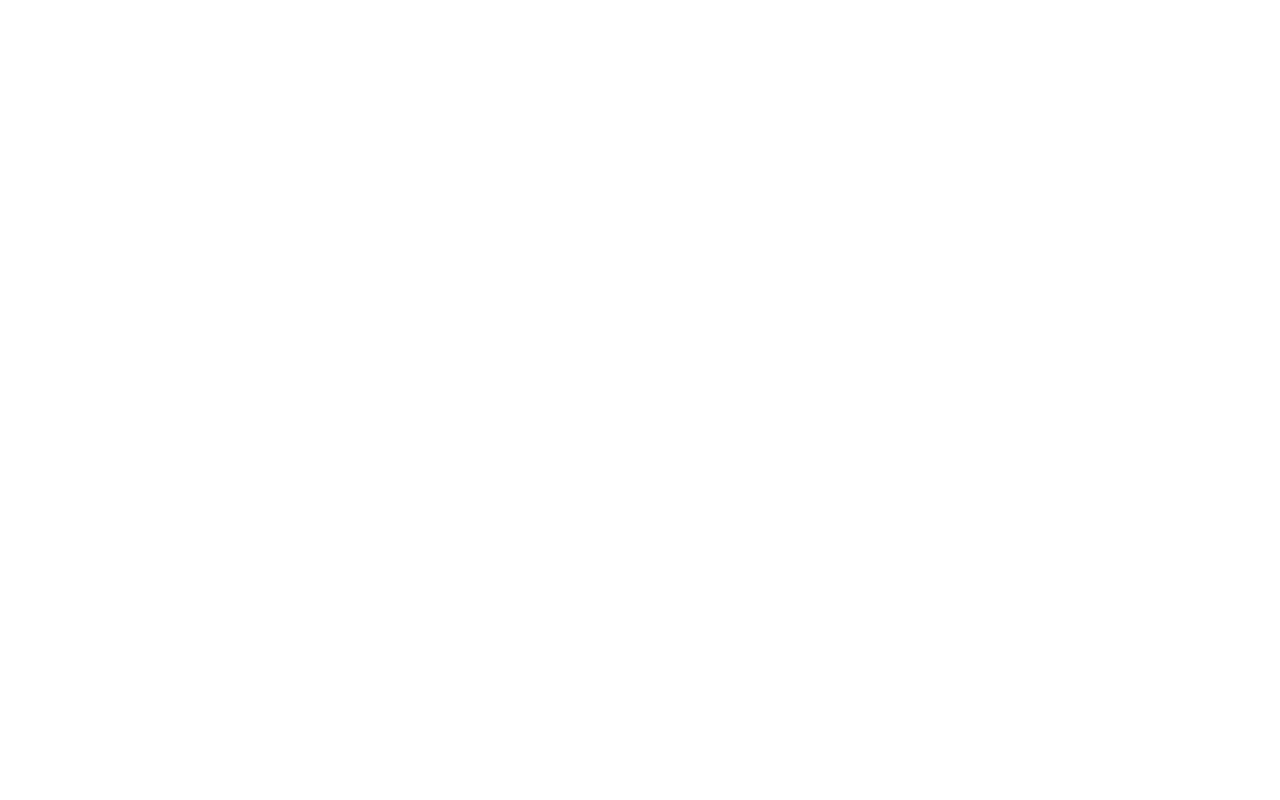
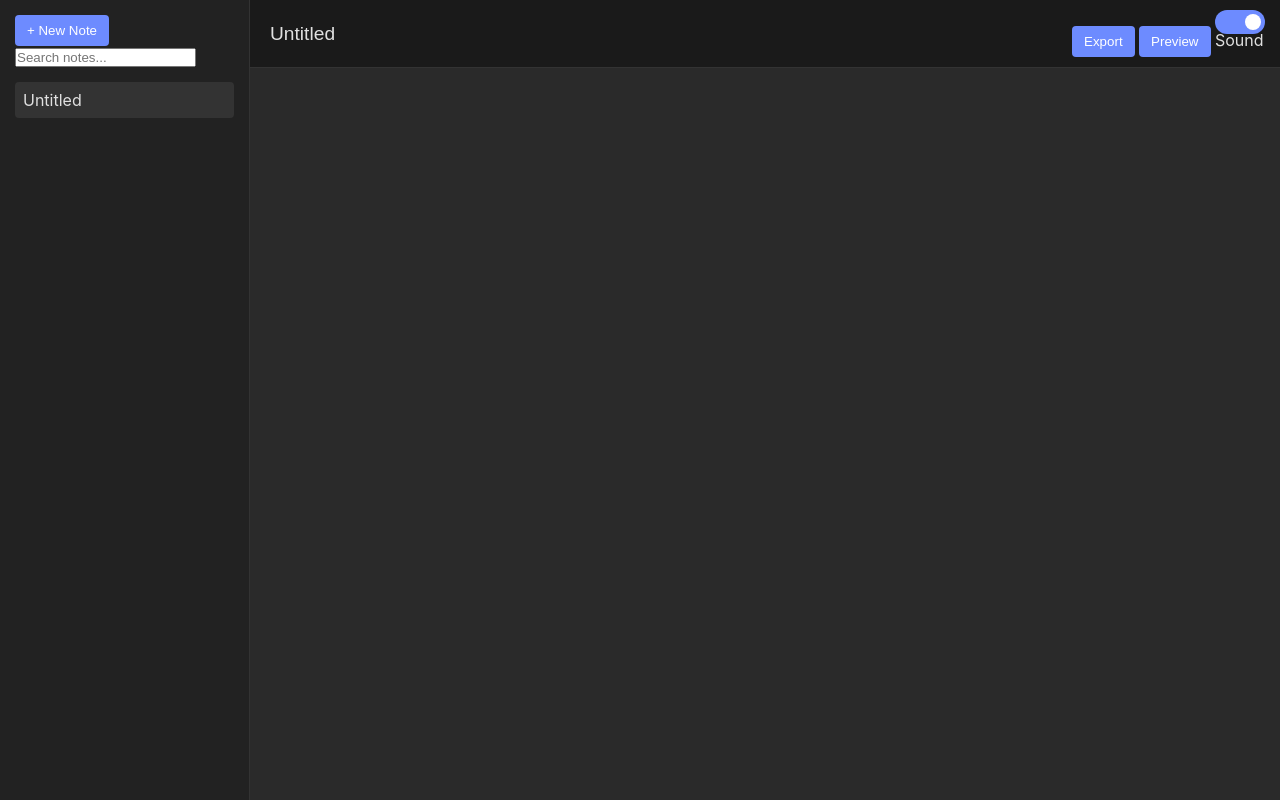
Before and after one commit to humaxai2025/simplenotes, a plain HTML site: page index.html in a window 1280 px wide. Drawn offline with Linux system fonts and the light colour scheme.

Commit message:
import error fix

```diff
--- a/index.html
+++ b/index.html
@@ -0,0 +1,38 @@
+<!DOCTYPE html>
+<html lang="en">
+<head>
+  <meta charset="UTF-8">
+  <meta name="viewport" content="width=device-width, initial-scale=1.0">
+  <title>Simple Notes v1.0</title>
+  <link rel="stylesheet" href="./src/css/styles.css">
+  <meta name="theme-color" content="#1a1a1a">
+</head>
+<body>
+  <div class="app">
+    <aside class="sidebar">
+      <button id="newNote" class="btn">+ New Note</button>
+      <input type="text" id="search" placeholder="Search notes...">
+      <ul id="noteList"></ul>
+    </aside>
+    <main class="editor-container">
+      <div class="toolbar">
+        <input type="text" id="noteTitle" placeholder="Note Title">
+        <div class="actions">
+          <button id="exportBtn" class="btn">Export</button>
+          <button id="togglePreview" class="btn">Preview</button>
+          <label class="switch">
+            <input type="checkbox" id="soundToggle" checked>
+            <span class="slider"></span>
+            Sound
+          </label>
+        </div>
+      </div>
+      <div class="editor-content">
+        <textarea id="editor" spellcheck="false"></textarea>
+        <div id="preview" class="hidden"></div>
+      </div>
+    </main>
+  </div>
+  <script type="module" src="./src/js/app.js"></script>
+</body>
+</html>
--- a/src/css/styles.css
+++ b/src/css/styles.css
@@ -100,6 +100,60 @@ body {
   display: none;
 }
 
+.btn {
+  background: var(--accent);
+  color: white;
+  border: none;
+  padding: 8px 12px;
+  border-radius: 4px;
+  cursor: pointer;
+}
+
+.switch {
+  position: relative;
+  display: inline-block;
+  width: 50px;
+  height: 24px;
+}
+
+.switch input {
+  opacity: 0;
+  width: 0;
+  height: 0;
+}
+
+.slider {
+  position: absolute;
+  cursor: pointer;
+  top: 0;
+  left: 0;
+  right: 0;
+  bottom: 0;
+  background-color: #555;
+  transition: .4s;
+  border-radius: 24px;
+}
+
+.slider:before {
+  position: absolute;
+  content: "";
+  height: 16px;
+  width: 16px;
+  left: 4px;
+  bottom: 4px;
+  background-color: white;
+  transition: .4s;
+  border-radius: 50%;
+}
+
+input:checked + .slider {
+  background-color: var(--accent);
+}
+
+input:checked + .slider:before {
+  transform: translateX(26px);
+}
+
 /* Mobile responsiveness */
 @media (max-width: 768px) {
   .sidebar {
--- a/src/js/app.js
+++ b/src/js/app.js
@@ -1,5 +1,6 @@
 import { initDB, saveNote, getNotes, deleteNote } from './db.js';
 
+document.addEventListener('DOMContentLoaded', async () => {
   // DOM Elements
   const editor = document.getElementById('editor');
   const noteList = document.getElementById('noteList');
@@ -27,13 +28,42 @@ let notes = [];
   let debounceTimer;
 
   // Initialize
-initDB().then(() => loadNotes());
+  try {
+    await initDB();
+    await loadNotes();
+  } catch (error) {
+    console.error('Initialization failed:', error);
+    alert('Failed to initialize the app. Please check console for details.');
+  }
 
   // Load all notes
   async function loadNotes() {
+    try {
       notes = await getNotes();
       renderNoteList();
-  if (notes.length > 0) openNote(notes[0].id);
+      if (notes.length > 0) {
+        openNote(notes[0].id);
+      } else {
+        // Create first note if none exists
+        await createNewNote();
+      }
+    } catch (error) {
+      console.error('Failed to load notes:', error);
+    }
+  }
+
+  // Create new note
+  async function createNewNote() {
+    const newNote = {
+      id: Date.now().toString(),
+      title: 'Untitled',
+      content: '',
+      updatedAt: new Date().toISOString()
+    };
+
+    await saveNote(newNote);
+    notes.unshift(newNote);
+    openNote(newNote.id);
   }
 
   // Render note list
@@ -83,20 +113,6 @@ async function saveCurrentNote() {
     renderNoteList();
   }
 
-// Create new note
-newNoteBtn.addEventListener('click', async () => {
-  const newNote = {
-    id: Date.now().toString(),
-    title: 'Untitled',
-    content: '',
-    updatedAt: new Date().toISOString()
-  };
-
-  await saveNote(newNote);
-  notes.unshift(newNote);
-  openNote(newNote.id);
-});
-
   // Delete note (Shift+Click)
   noteList.addEventListener('click', async (e) => {
     if (e.shiftKey && e.target.tagName === 'LI') {
@@ -105,9 +121,11 @@ noteList.addEventListener('click', async (e) => {
         await deleteNote(noteId);
         notes = notes.filter(n => n.id !== noteId);
         if (currentNoteId === noteId) {
-        currentNoteId = null;
-        editor.value = '';
-        noteTitle.value = '';
+          if (notes.length > 0) {
+            openNote(notes[0].id);
+          } else {
+            await createNewNote();
+          }
         }
         renderNoteList();
       }
@@ -190,6 +208,11 @@ noteTitle.addEventListener('input', () => {
     debounceTimer = setTimeout(saveCurrentNote, 1000);
   });
 
+  // New note button
+  newNoteBtn.addEventListener('click', async () => {
+    await createNewNote();
+  });
+
   // Keyboard shortcuts
   document.addEventListener('keydown', (e) => {
     if (e.ctrlKey && e.key === 's') {
@@ -205,12 +228,4 @@ document.addEventListener('keydown', (e) => {
       searchInput.focus();
     }
   });
-
-// PWA Service Worker
-if ('serviceWorker' in navigator) {
-  window.addEventListener('load', () => {
-    navigator.serviceWorker.register('/sw.js').catch(err => {
-      console.log('ServiceWorker registration failed: ', err);
 });
-  });
-}
```
Also changed, not shown: vercel.json. Lines whose indentation alone changed are shown as unchanged.
